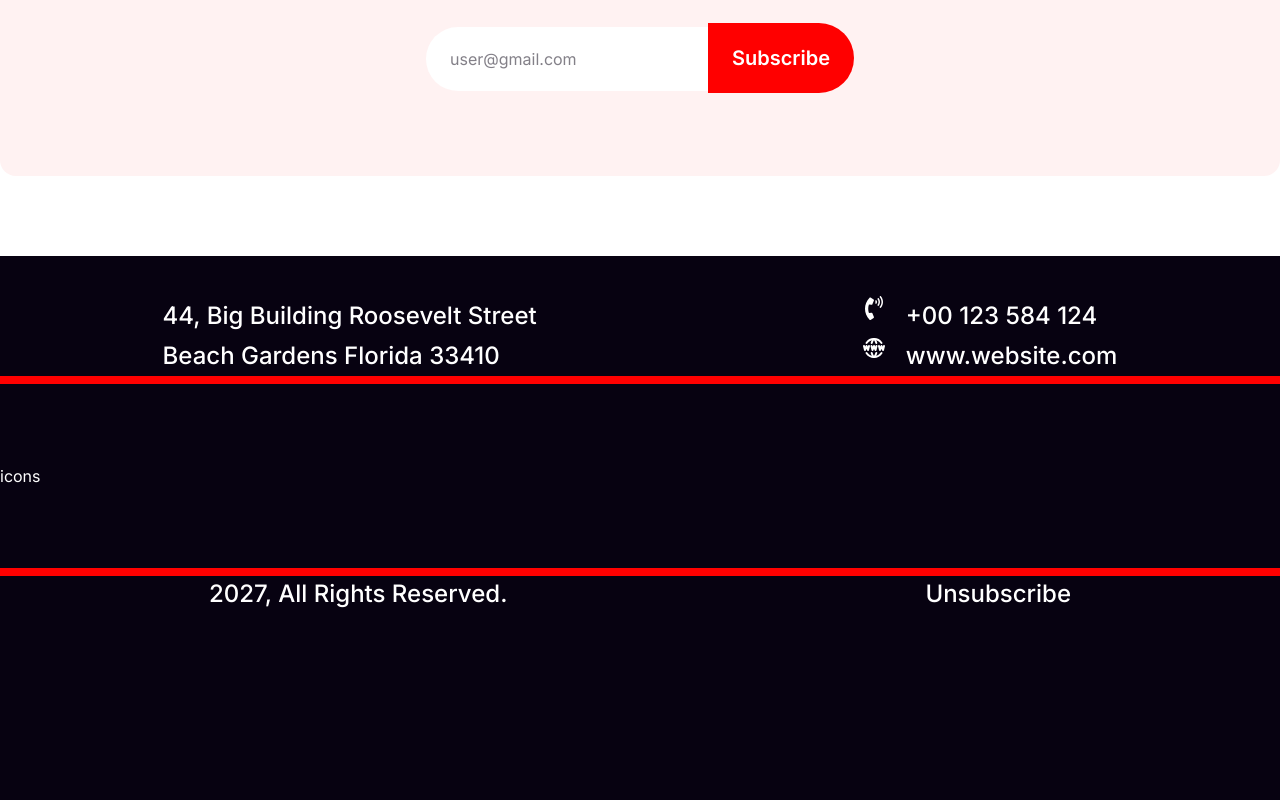
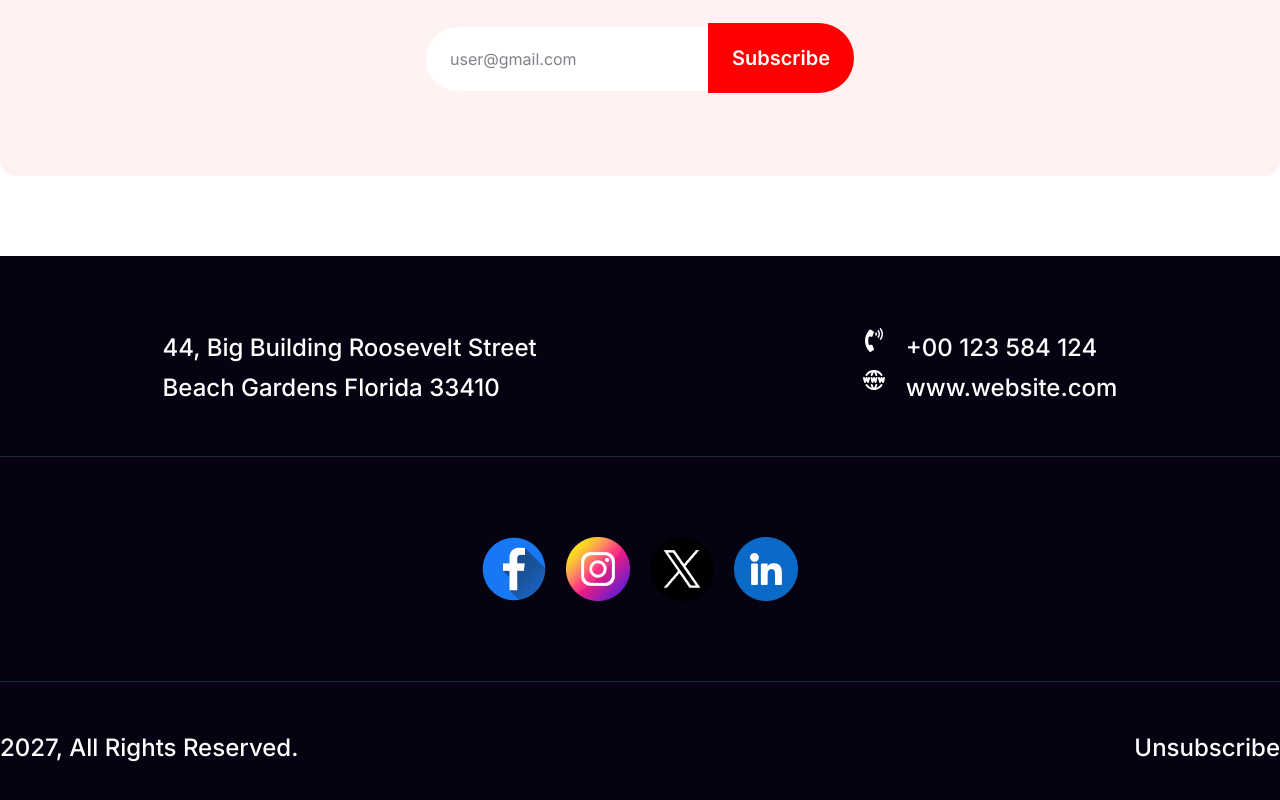
Before and after one commit to coderyeasin/new-year-offer, a React (Vite) app: page / in a window 1280 px wide. Shown: the part 6313-7113 px from the top of the page. Built offline with nearby package versions, Linux system fonts and the light colour scheme.

Commit message:
done-footer

```diff
--- a/src/components/Footer/Footer.tsx
+++ b/src/components/Footer/Footer.tsx
@@ -2,11 +2,14 @@ import React from "react";
 
 import { FaPhoneVolume } from "react-icons/fa";
 import { TbWorldWww } from "react-icons/tb";
-
+import fb from "/icons/fb.png";
+import insta from "/icons/insta.png";
+import twt from "/icons/twt.png";
+import linkdn from "/icons/linkdn.png";
 const Footer = () => {
   return (
     <>
-      <footer className="w-full h-152.25 bg-TextPrimary py-10">
+      <footer className="w-full h-152.25 bg-TextPrimary py-18 space-y-12">
         <div className="text-white flex justify-around items-center">
           <p className="font-inter font-medium text-[24px] leading-10">
             44, Big Building Roosevelt Street <br />
@@ -23,10 +26,13 @@ const Footer = () => {
             </p>
           </div>
         </div>
-        <div className="border-b-8 border-secondary border-t-8 border-secondary py-20">
-          <h3 className="text-white">icons</h3>
+        <div className="border-b border-t border-slate-800 py-20 flex justify-center items-center gap-5 max-w-330 mx-auto">
+          <img src={fb} alt="fb" className="w-16 h-16 cursor-pointer" />
+          <img src={insta} alt="insta" className="w-16 h-16 cursor-pointer" />
+          <img src={twt} alt="twt" className="w-16 h-16 cursor-pointer" />
+          <img src={linkdn} alt="linkdn" className="w-16 h-16 cursor-pointer" />
         </div>
-        <div className="text-white font-inter font-medium text-[24px] flex justify-around items-center">
+        <div className="text-white font-inter font-medium text-[24px] flex justify-between items-center max-w-330 mx-auto">
           <h3>2027, All Rights Reserved.</h3>
           <h3>Unsubscribe</h3>
         </div>
```
